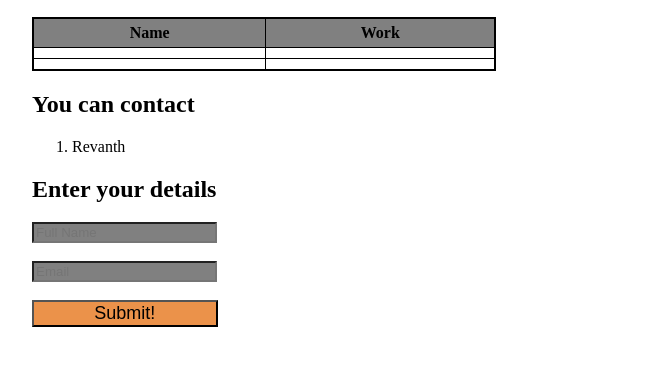
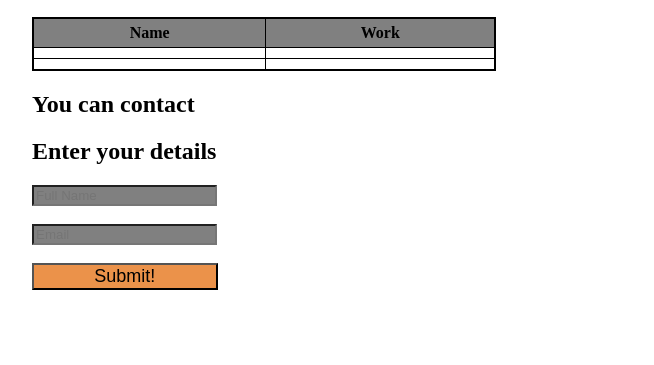
Before and after one commit to revanthavs/Revanth_Atmakuri, a plain HTML site: page index.html in a window 1280 px wide. Shown: the part 111-476 px from the top of the page, without its empty margins (304-958 px from the left). Drawn offline with Linux system fonts and the light colour scheme.

Commit message:
17-02-2021

```diff
--- a/index.html
+++ b/index.html
@@ -24,9 +24,6 @@
       </tr>
    </table>
    <h2 id="part2">You can contact</h2>
-   <ol>
-      <li>Revanth</li>
-   </ol>
    <h2 id="part3">Enter your details</h2>
    <form>
       <input type="text" placeholder="Full Name" name="Name"><br><br>
```
